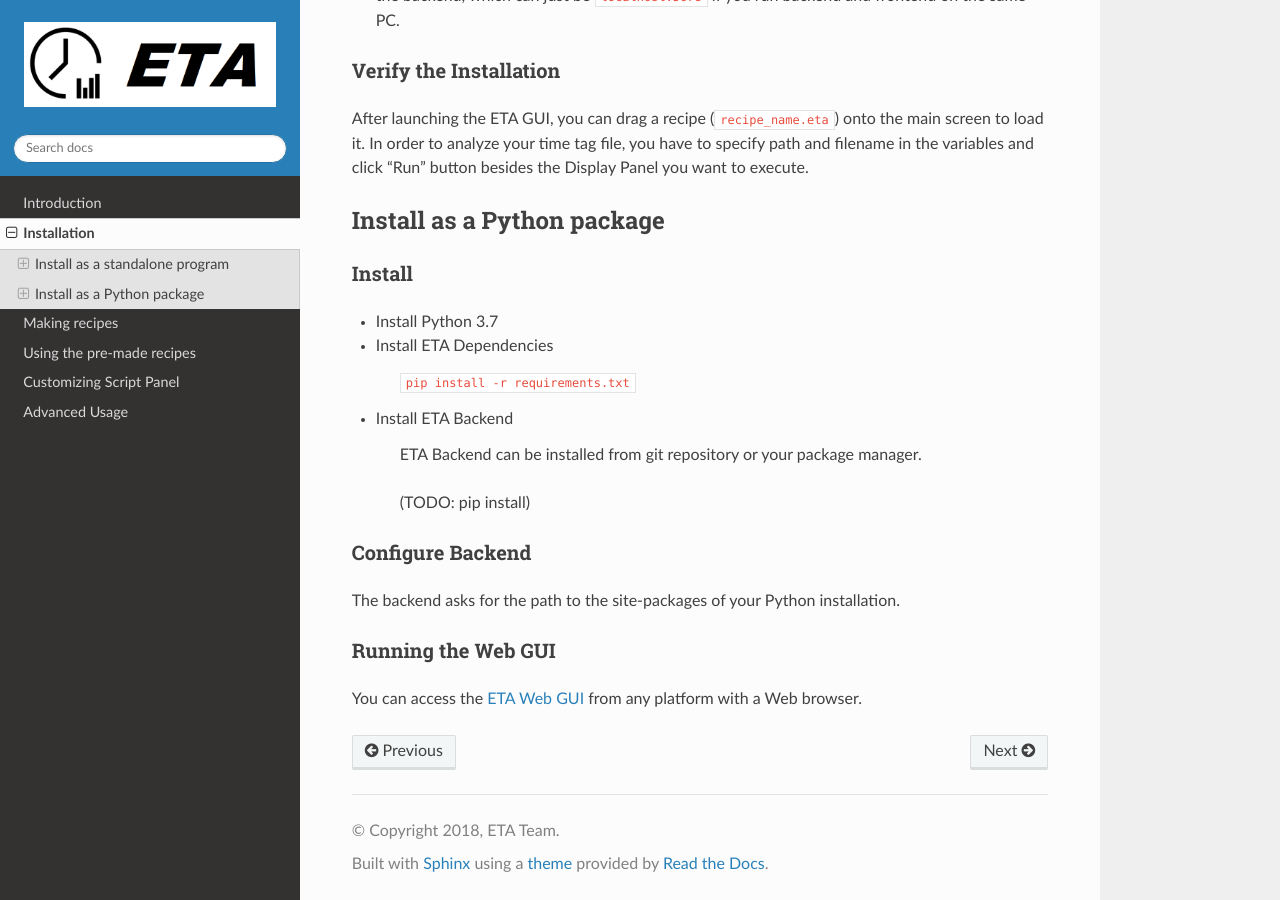
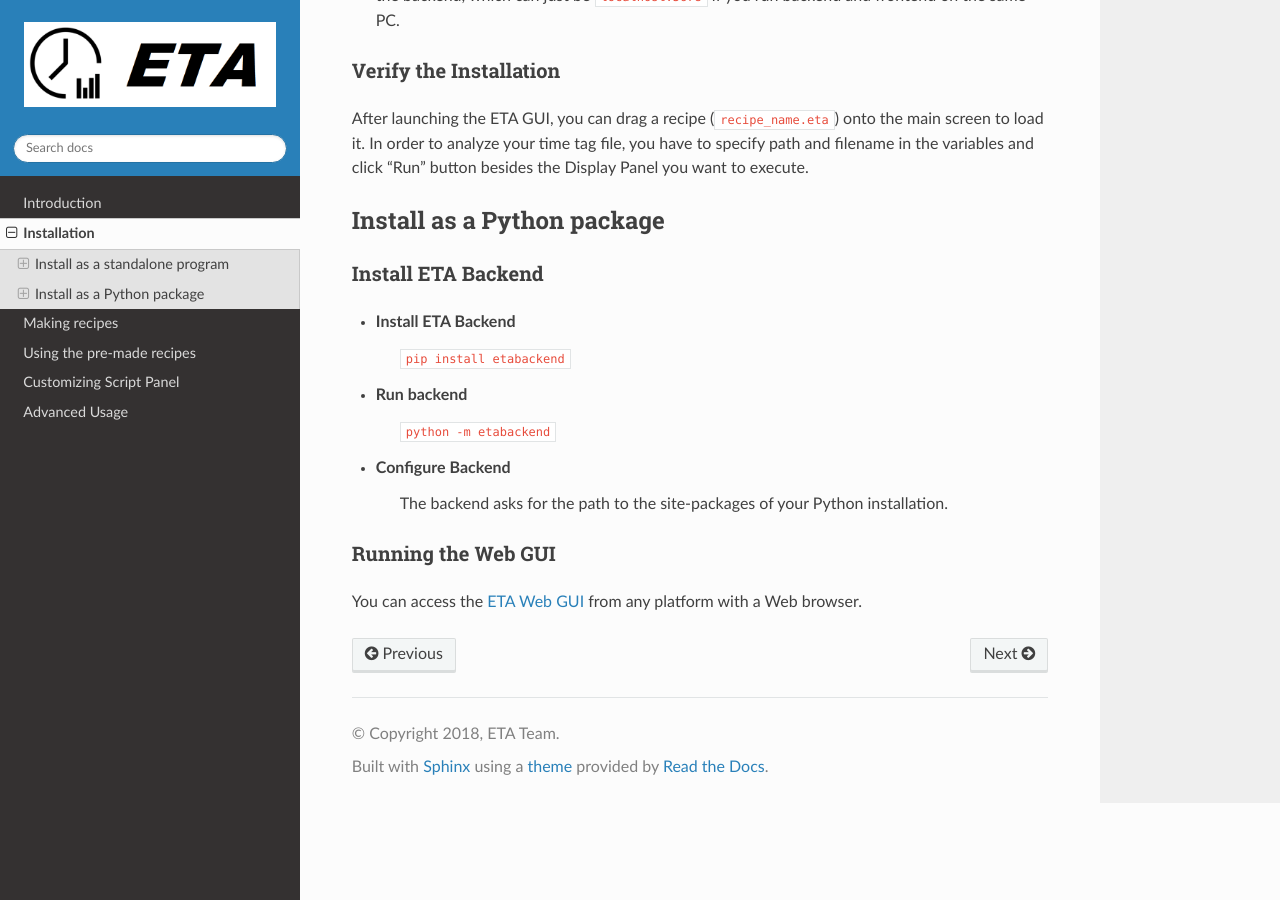
Before and after one commit to timetag/timetag.github.io, a Sphinx documentation site: the page built from docs/installation.rst, in a window 1280 px wide and 900 px high, scrolled down 1305 px. Built offline with Sphinx 7.4.7 and the Read the Docs theme 2.0.0, drawn with Linux system fonts in a browser that asks for light colours.

Commit message:
Update installation.rst

```diff
--- a/docs/installation.rst
+++ b/docs/installation.rst
@@ -57,25 +57,17 @@ After launching the ETA GUI, you can drag a recipe (``recipe_name.eta``) onto th
 Install as a Python package
 --------
 
-Install
+Install ETA Backend
 ......
 
-* Install Python 3.7
+* Install ETA Backend
+    ``pip install etabackend``
 
-* Install ETA Dependencies
+* Run backend
+    ``python -m etabackend``
 
-    ``pip install -r requirements.txt``
-
-* Install ETA Backend
-
-    ETA Backend can be installed from git repository or your package manager.
-
-    (TODO: pip install)
-
-Configure Backend
-......
-
-The backend asks for the path to the site-packages of your Python installation.
+* Configure Backend
+    The backend asks for the path to the site-packages of your Python installation.
 
 Running the Web GUI
 ......
```
